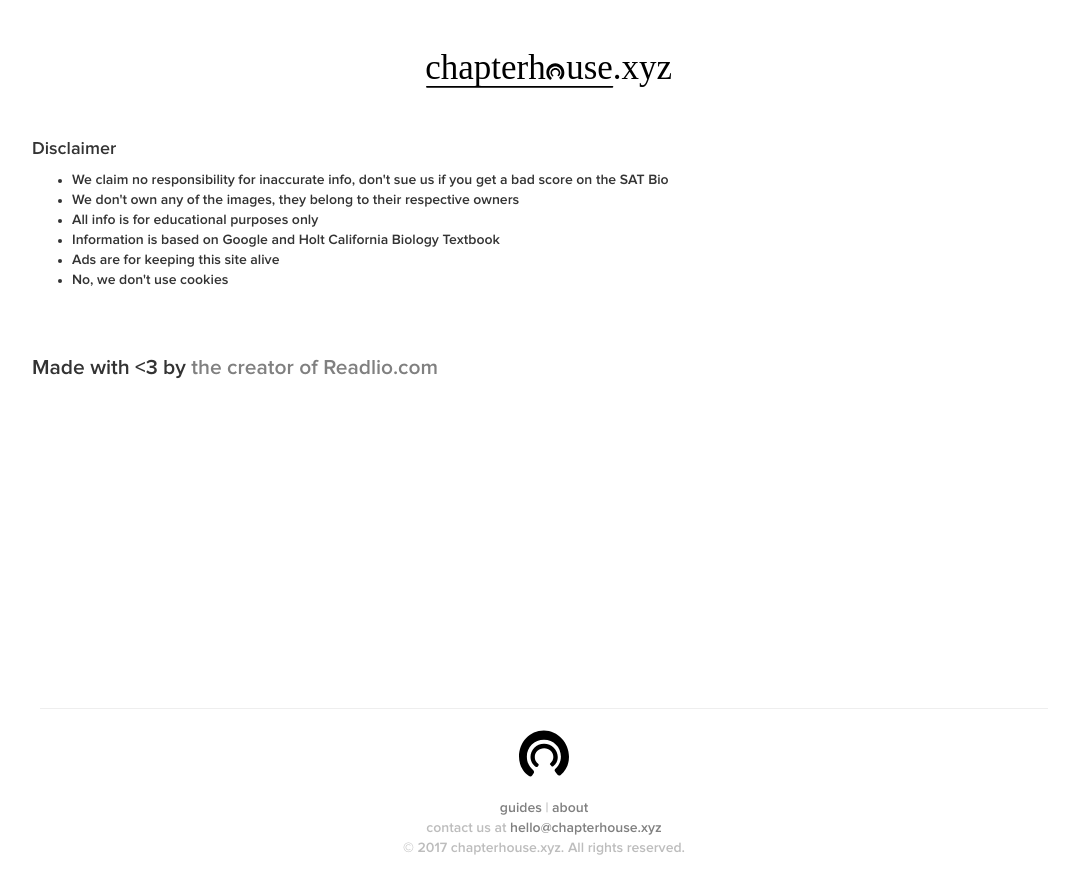
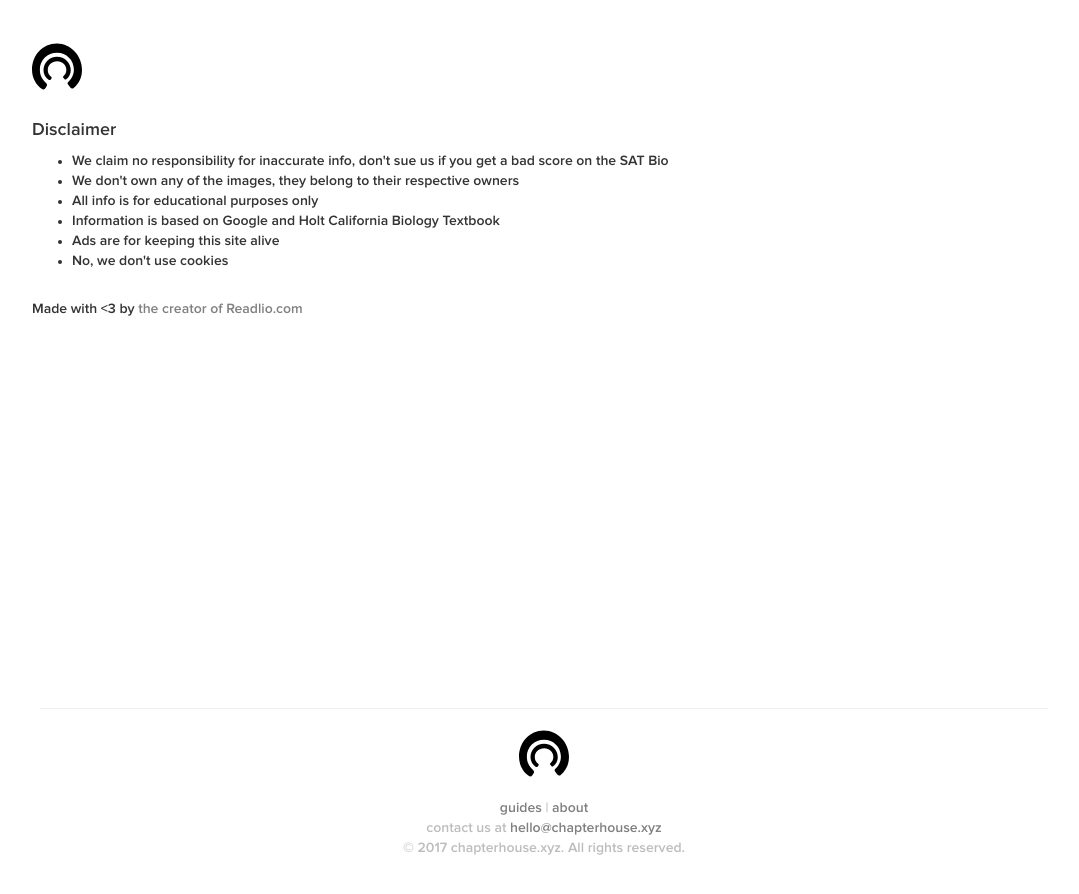
Before and after one commit to oliviachang29/studyguides, a Jekyll site: the page built from about.md, in a window 1280 px wide. Shown: the top 894 px of the page, without its empty margins (96-1175 px from the left). Built offline with Jekyll 4.4.1, drawn with Linux system fonts in a browser that asks for light colours; nearby versions of some CDN libraries.

Commit message:
change logo

```diff
--- a/_layouts/guide.html
+++ b/_layouts/guide.html
@@ -6,10 +6,10 @@
 <h2 class="guide-title">{{ page.title }}</h2>
 {% if page.landscape == "true" %}
 	<div class="iframe-container-landscape">
-		<iframe src={{ page.link }} id="IFR" src="time.php" style="background-color: #fff;"></iframe>
+		<iframe src={{ page.link }} id="IFR" style="background-color: #fff;"></iframe>
 	</div>
 {% else %}
 	<div class="iframe-container">
-		<iframe src={{ page.link }} id="IFR" src="time.php" style="background-color: #fff;"></iframe>
+		<iframe src={{ page.link }} id="IFR" style="background-color: #fff;"></iframe>
 	</div>
 {% endif %}
--- a/_sass/_globals.scss
+++ b/_sass/_globals.scss
@@ -24,9 +24,8 @@
 
 /* about */
 #made-by {
-  margin-top: 3em;
+  margin-top: 2em;
   font-weight: 500;
-  font-size: 1.5em;
 }
 
 .svg-container {
--- a/about.md
+++ b/about.md
@@ -2,7 +2,17 @@
 layout: default
 ---
 
-{% include logo.html %}
+<svg style="margin-bottom:1em" width="50px" height="49px" viewBox="0 0 222 204" version="1.1" xmlns="http://www.w3.org/2000/svg" xmlns:xlink="http://www.w3.org/1999/xlink">
+    <!-- Generator: Sketch 43.2 (39069) - http://www.bohemiancoding.com/sketch -->
+    <desc>Created with Sketch.</desc>
+    <defs></defs>
+    <g id="Page-1" stroke="none" stroke-width="1" fill="none" fill-rule="evenodd">
+        <g id="favicon" transform="translate(111.000000, 102.000000) rotate(90.000000) translate(-111.000000, -102.000000) translate(9.000000, -9.000000)" fill="#000000">
+            <path d="M58.5,110.688 C58.5,145.248 85.572,170.88 117.54,170.88 C137.124,170.88 152.964,160.512 161.604,146.688 C163.332,143.808 162.468,140.64 159.588,138.624 L156.42,136.32 C153.252,134.016 151.236,133.44 147.78,136.896 C141.156,143.232 134.532,151.872 117.252,151.872 C95.652,151.872 79.236,133.44 79.236,110.4 C79.236,87.36 95.94,69.504 117.54,69.504 C128.772,69.504 138.276,74.976 144.036,81.6 C146.628,83.904 148.068,86.784 152.388,82.752 L157.86,78.144 C160.452,76.128 161.028,72.672 159.012,70.08 C148.644,56.832 135.108,49.92 117.828,49.92 C86.436,49.92 58.5,76.704 58.5,110.688 Z" id="c"></path>
+            <path d="M0,111.528571 C0,174.957143 53.1075618,222 115.819683,222 C154.237919,222 185.311492,202.971429 202.260714,177.6 C205.650559,172.314286 203.955636,166.5 198.305896,162.8 L192.091181,158.571429 C185.876466,154.342857 181.921648,153.285714 175.141959,159.628571 C162.147556,171.257143 149.153152,187.114286 115.254709,187.114286 C72.881654,187.114286 40.6781325,153.285714 40.6781325,111 C40.6781325,68.7142857 73.4466281,35.9428571 115.819683,35.9428571 C137.853671,35.9428571 156.497815,45.9857143 167.797296,58.1428571 C172.882063,62.3714286 175.706933,67.6571429 184.181544,60.2571429 L194.916051,51.8 C200.000818,48.1 201.130766,41.7571429 197.175948,37 C176.836881,12.6857143 150.2831,0 116.384657,0 C54.802484,0 0,49.1571429 0,111.528571 Z" id="c"></path>
+        </g>
+    </g>
+</svg>
 
 <h4>Disclaimer</h4>
 
```
